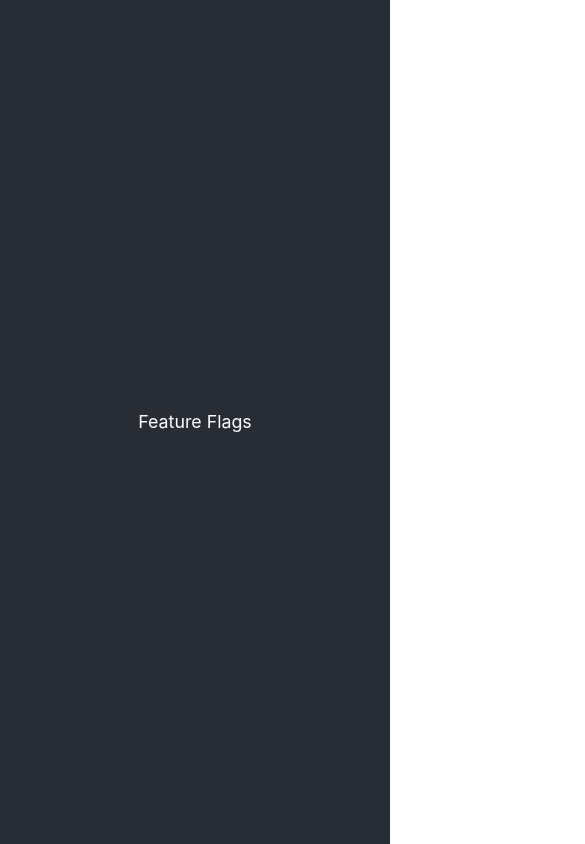
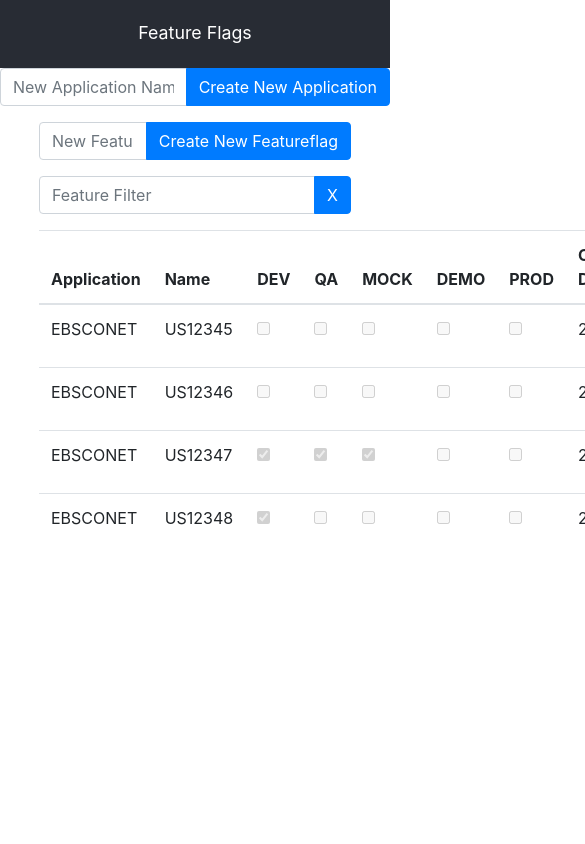
Before and after one commit to Joshproxy/featureflags_react, a React (Create React App) app: page / in a window 390 px wide. Shown: the top 844 px of the page, 585 px wide, since content can reach past the window. Built offline with nearby package versions, Linux system fonts and the light colour scheme.

Commit message:
Added application concept.

```diff
--- a/src/App.css
+++ b/src/App.css
@@ -1,32 +1,27 @@
-.App {
-  text-align: center;
-}
-
-.App-logo {
-  animation: App-logo-spin infinite 20s linear;
-  height: 40vmin;
-}
-
 .App-header {
   background-color: #282c34;
-  min-height: 100vh;
+  min-height: 8vh;
   display: flex;
   flex-direction: column;
   align-items: center;
   justify-content: center;
   font-size: calc(10px + 2vmin);
   color: white;
+  margin-bottom: 0.5em 1em;
 }
 
 .App-link {
   color: #61dafb;
 }
 
-@keyframes App-logo-spin {
-  from {
-    transform: rotate(0deg);
-  }
-  to {
-    transform: rotate(360deg);
-  }
+.featureflagList {
+  width: 80%;
+  margin-left: auto;
+  margin-right: auto;
 }
+
+.smallForm {
+  max-width: 500px;
+  margin-left: auto;
+  margin-right: auto;
+}
--- a/src/App.tsx
+++ b/src/App.tsx
@@ -3,20 +3,91 @@ import './App.css';
 import IFeatureflagServiceAPI from './services/IFeatureflagServiceAPI';
 import FeatureFlagServiceAPI from './services/FeatureflagServiceAPI';
 import FeatureFlagList from './components/FeatureflagList';
+import Application from './models/Application';
+import Button from 'react-bootstrap/Button';
+import InputGroup from 'react-bootstrap/InputGroup';
+import FormControl from 'react-bootstrap/FormControl';
+import { ReplaceProps } from 'react-bootstrap/helpers';
 
-class App extends Component {
+class App extends Component<
+  {},
+  {
+    applications: Application[];
+    selectedApplication: Application | null;
+    newApplicationName: string;
+  }
+> {
   private service: IFeatureflagServiceAPI;
-  constructor() {
-    super({});
+  constructor(props: any) {
+    super(props);
     this.service = new FeatureFlagServiceAPI();
+    this.state = {
+      applications: [],
+      selectedApplication: null,
+      newApplicationName: ''
+    };
+
+    this.service.getApplications().then(apps => {
+      this.setState({
+        ...this.state,
+        applications: apps,
+        selectedApplication: apps[0]
+      });
+    });
   }
+
+  public createNewApplication = () => {
+    this.service
+      .createNewApplication(this.state.newApplicationName)
+      .then(newApplication => {
+        this.setState({
+          ...this.state,
+          applications: [...this.state.applications, newApplication],
+          selectedApplication: newApplication
+        });
+      });
+  };
+
+  public setNewApplicationName = (event: React.FormEvent<any>) => {
+    const target = event.target as HTMLInputElement;
+    this.setState({ ...this.state, newApplicationName: target.value });
+  };
+
+  public setApplication = () => {};
+
   render() {
+    let applicationNames = this.state.applications.length
+      ? this.state.applications
+          .map(a => a.name)
+          .filter((v, i, a) => a.indexOf(v) === i)
+      : [];
     return (
       <div className="App">
-        <header className="App-header">
-          Feature Flags
-        </header>
-        <FeatureFlagList service={this.service}></FeatureFlagList>
+        <header className="App-header">Feature Flags</header>
+        <div className="smallForm">
+          <InputGroup className="mb-3">
+            <FormControl
+              type="text"
+              onChange={this.setNewApplicationName}
+              placeholder="New Application Name"
+            />
+            <InputGroup.Append>
+              <Button
+                variant="primary"
+                active={!!this.state.newApplicationName.length}
+                onClick={this.createNewApplication}
+              >
+                Create New Application
+              </Button>
+            </InputGroup.Append>
+          </InputGroup>
+        </div>
+        {this.state.selectedApplication && (
+          <FeatureFlagList
+            service={this.service}
+            application={this.state.selectedApplication!}
+          />
+        )}
       </div>
     );
   }
--- a/src/components/FeatureflagList.tsx
+++ b/src/components/FeatureflagList.tsx
@@ -2,13 +2,20 @@ import React, { Component } from 'react';
 import IFeatureflagServiceAPI from '../services/IFeatureflagServiceAPI';
 import Featureflag from '../models/Featureflag';
 import FeatureFlagListItem from './FeatureflagListItem';
+import Button from 'react-bootstrap/Button';
+import Application from '../models/Application';
+import InputGroup from 'react-bootstrap/InputGroup';
+import FormControl from 'react-bootstrap/FormControl';
 
 interface FeatureflagListProps {
   service: IFeatureflagServiceAPI;
+  application: Application;
 }
 
 interface FeatureflagListState {
   featureFlags: Featureflag[];
+  newFeatureName: string;
+  featureFilter: string;
 }
 
 export default class FeatureflagList extends Component<
@@ -18,23 +25,128 @@ export default class FeatureflagList extends Component<
   public constructor(props: FeatureflagListProps) {
     super(props);
     this.state = {
-      featureFlags: []
+      featureFlags: [],
+      newFeatureName: '',
+      featureFilter: ''
     };
     props.service.get().then(ffs => {
       this.setState({ ...this.state, featureFlags: ffs });
     });
   }
 
+  public setNewFeatureName = (event: React.FormEvent<any>) => {
+    const target = event.target as HTMLInputElement;
+    this.setState({ ...this.state, newFeatureName: target.value });
+  };
+
+  get tenantNames() {
+    return this.state.featureFlags.length
+      ? this.state.featureFlags[0].tenants.map(t => t.name)
+      : [];
+  }
+
+  public createNewFeatureFlag = () => {
+    const newFeatureflag = new Featureflag(
+      this.state.newFeatureName,
+      this.props.application.id,
+      this.tenantNames
+    );
+    this.props.service.save(newFeatureflag).then(f => {
+      this.state.featureFlags.push(f);
+      this.clearInput('newFeatureNameInput');
+    });
+  };
+
+  public clearInput = (refName: string) => {
+    (this.refs[refName] as HTMLInputElement).value = '';
+  };
+
+  public setFeatureFilter = (event: React.FormEvent<any>) => {
+    const target = event.target as HTMLInputElement;
+    this.setState({ ...this.state, featureFilter: target.value });
+  };
+
+  public clearFilter = () => {
+    this.clearInput('featureFilterInput');
+    this.setState({ ...this.state, featureFilter: '' });
+  };
+
+  public getFilteredFeatureflags = () => {
+    return this.state.featureFlags.filter(
+      f =>
+        !this.state.featureFilter ||
+        f.name.toLowerCase().indexOf(this.state.featureFilter.toLowerCase()) !==
+          -1
+    );
+  };
+
   public render(): JSX.Element {
     return (
-      <div className="container">
-        {this.state.featureFlags.map(f => (
+      <div className="featureflagList">
+        <div className="smallForm">
+          <InputGroup className="mb-3">
+            <FormControl
+              ref="newFeatureNameInput"
+              onChange={this.setNewFeatureName}
+              placeholder="New Feature Name"
+            />
+            <InputGroup.Append>
+              <Button
+                variant="primary"
+                active={!!this.state.newFeatureName.length}
+                onClick={this.createNewFeatureFlag}
+              >
+                Create New Featureflag
+              </Button>
+            </InputGroup.Append>
+          </InputGroup>
+        </div>
+
+        <div className="smallForm">
+          <InputGroup className="mb-3">
+            <FormControl
+              ref="featureFilterInput"
+              onChange={this.setFeatureFilter}
+              placeholder="Feature Filter"
+            />
+            <InputGroup.Append>
+              <Button
+                variant="primary"
+                active={!!this.state.featureFilter.length}
+                onClick={this.clearFilter}
+              >
+                X
+              </Button>
+            </InputGroup.Append>
+          </InputGroup>
+        </div>
+
+        <table className="table ">
+          <thead>
+            <tr>
+              <th scope="col">Application</th>
+              <th scope="col">Name</th>
+              {this.tenantNames.map(t => (
+                <th key={t} scope="col">
+                  {t}
+                </th>
+              ))}
+              <th scope="col">Creation Date</th>
+              <th scope="col">Expiration Date</th>
+              <th scope="col" />
+            </tr>
+          </thead>
+          <tbody>
+            {this.getFilteredFeatureflags().map(f => (
               <FeatureFlagListItem
                 key={f.id}
                 featureflag={f}
                 service={this.props.service}
+                application={this.props.application}
               />
             ))}
+          </tbody>
+        </table>
       </div>
     );
   }
--- a/src/components/FeatureflagListItem.tsx
+++ b/src/components/FeatureflagListItem.tsx
@@ -4,10 +4,12 @@ import Button from 'react-bootstrap/Button';
 import ButtonGroup from 'react-bootstrap/ButtonGroup';
 import IFeatureflagServiceAPI from '../services/IFeatureflagServiceAPI';
 import FeatureFlag from '../models/Featureflag';
+import Application from '../models/Application';
 
 export interface IFeatureFlagListItemProps {
   service: IFeatureflagServiceAPI;
   featureflag: Featureflag;
+  application: Application
 }
 
 export interface IFeatureFlagListItemState {
@@ -33,7 +35,9 @@ export default class FeatureFlagListItem extends React.Component<
   }
 
   public setTenant = (tenant: string, active: boolean) => () => {
-    this.state.featureflag.tenants[tenant] = active;
+    this.state.featureflag.tenants = this.state.featureflag.tenants.map(t =>
+      t.name === tenant ? { ...t, active: active } : t
+    );
     this.setState(this.state);
   };
 
@@ -62,53 +66,68 @@ export default class FeatureFlagListItem extends React.Component<
     this.props.service.delete(this.state.featureflag.id);
   };
 
-  private getTenantArray = (): { name: string; checked: boolean }[] => {
-    return Object.entries(this.state.featureflag.tenants).map(
-      ([key, value]) => {
-        return { name: key, checked: value };
-      }
-    );
-  };
-
   public render() {
     const f = this.state.featureflag;
-    const tenantArray = this.getTenantArray();
     return (
-      <div className="row">
-        <div className="col-sm">{f.application}</div>
-        <div className="col-sm">{f.name}</div>
-        {tenantArray.map(t => (
-          <div className="col-sm">
+      <tr>
+        <td>{this.props.application.name}</td>
+        <td>{f.name}</td>
+        {f.tenants.map(t => (
+          <td key={t.name}>
             <input
               name="isGoing"
               type="checkbox"
-              checked={t.checked}
+              checked={t.active}
               disabled={!this.state.editing}
-              onChange={this.setTenant(t.name, !t.checked)}
+              onChange={this.setTenant(t.name, !t.active)}
             />
-          </div>
+          </td>
         ))}
-        <div className="col-sm">{f.createDate.toLocaleDateString()}</div>
-        <div className="col-sm">
+        <td>{f.createDate.toLocaleDateString()}</td>
+        <td>
           {f.expirationDate ? f.expirationDate.toLocaleDateString() : 'none'}
-        </div>
+        </td>
 
         {this.state.editing ? (
-          <div className="col-sm">
-          <ButtonGroup>
-            <Button variant="success" active={!this.state.saving} onClick={this.save}>Save</Button>
-            <Button variant="secondary" active={!this.state.saving} onClick={this.cancelEdit}>Cancel</Button>
+          <td>
+            <ButtonGroup>
+              <Button
+                variant="success"
+                active={!this.state.saving}
+                onClick={this.save}
+              >
+                Save
+              </Button>
+              <Button
+                variant="secondary"
+                active={!this.state.saving}
+                onClick={this.cancelEdit}
+              >
+                Cancel
+              </Button>
             </ButtonGroup>
-          </div>
+          </td>
         ) : (
-          <div className="col-sm">
-          <ButtonGroup>
-            <Button variant="primary" active={!this.state.saving} onClick={this.edit}>Edit</Button>
-            <Button variant="danger" active={!this.state.saving} onClick={this.delete}>Delete</Button>
+          <td>
+            <ButtonGroup>
+              <Button
+                variant="primary"
+                active={!this.state.saving}
+                onClick={this.edit}
+              >
+                Edit
+              </Button>
+              <Button
+                variant="danger"
+                active={!this.state.saving}
+                onClick={this.delete}
+              >
+                Delete
+              </Button>
             </ButtonGroup>
-          </div>
+          </td>
         )}
-      </div>
+      </tr>
     );
   }
 }
--- /dev/null
+++ b/src/models/Application.ts
@@ -0,0 +1,4 @@
+export default class Application {
+  public id: number = 0;
+  public name: string = '';
+}
--- a/src/models/FeatureFlag.ts
+++ b/src/models/FeatureFlag.ts
@@ -1,16 +1,16 @@
 export default class FeatureFlag {
   public id: number = 0;
   public name: string = '';
-  public application: string = 'unknown';
-  public tenants: { [key: string]: boolean } = {};
+  public applicationId: number = 0;
+  public tenants: Array<{ name: string; active: boolean }> = [];
   public createDate: Date = new Date();
   public expirationDate: Date | null = null;
 
-  constructor(name: string, application: string, tenants: string[]) {
+  constructor(name: string, applicationId: number, tenants: string[]) {
     this.name = name;
-    this.application = application;
-    tenants.forEach(t => {
-      this.tenants[t] = false;
+    this.applicationId = applicationId;
+    this.tenants = tenants.map(t => {
+      return { name: t, active: false };
     });
   }
 }
--- a/src/services/FeatureFlagServiceAPI.ts
+++ b/src/services/FeatureFlagServiceAPI.ts
@@ -1,40 +1,58 @@
 import IFeatureflagServiceAPI from './IFeatureflagServiceAPI';
 import Featureflag from '../models/Featureflag';
+import Application from '../models/Application';
 
 export default class FeatureFlagServiceAPI implements IFeatureflagServiceAPI {
-  private FeatureFlags: Featureflag[];
+  private featureflags: Featureflag[];
+  private applications: Application[];
 
   constructor() {
     const tenants = ['DEV', 'QA', 'MOCK', 'DEMO', 'PROD'];
-    this.FeatureFlags = [
-      new Featureflag('US12345', 'EBSCONET', tenants),
-      new Featureflag('US12346', 'EBSCONET', tenants),
-      new Featureflag('US12347', 'EBSCONET', tenants),
-      new Featureflag('US12348', 'WIT', tenants)
+    this.applications = [{id: 1, name: 'EBSCONET'}, {id: 2, name: 'WIT'}]
+    this.featureflags = [
+      new Featureflag('US12345', 1, tenants),
+      new Featureflag('US12346', 1, tenants),
+      new Featureflag('US12347', 1, tenants),
+      new Featureflag('US12348', 2, tenants)
     ];
     let id = 1;
-    this.FeatureFlags.forEach(f => {
+    this.featureflags.forEach(f => {
       f.id = id++;
     });
+    this.featureflags[2].tenants[0].active = true;
+    this.featureflags[2].tenants[1].active = true;
+    this.featureflags[2].tenants[2].active = true;
+    this.featureflags[3].tenants[0].active = true;
   }
 
-  get(application: string = ''): Promise<Featureflag[]> {
+  get(applicationId: number = 0): Promise<Featureflag[]> {
     return Promise.resolve(
-      this.FeatureFlags.filter(
-        f => !application || f.application == application
+      this.featureflags.filter(
+        f => !applicationId || f.applicationId == applicationId
       )
     );
   }
 
   save(featureflag: Featureflag): Promise<Featureflag> {
     if (featureflag.id == 0) {
-      featureflag.id = this.FeatureFlags.length + 1;
-      this.FeatureFlags.push(featureflag);
+      featureflag.id = this.featureflags.length + 1;
+      this.featureflags.push(featureflag);
     }
     return Promise.resolve(featureflag);
   }
+
   delete(id: number): Promise<void> {
-    this.FeatureFlags = this.FeatureFlags.filter(f => f.id != id);
+    this.featureflags = this.featureflags.filter(f => f.id != id);
     return Promise.resolve();
   }
+
+  getApplications(): Promise<Application[]> {
+    return Promise.resolve(this.applications);
+  }
+
+  createNewApplication(name: string): Promise<Application> {
+    const application = {id: this.applications.length + 1, name: name};
+    this.applications.push(application);
+    return Promise.resolve(application);
+  }
 }
--- a/src/services/IFeatureFlagServiceAPI.ts
+++ b/src/services/IFeatureFlagServiceAPI.ts
@@ -1,7 +1,10 @@
 import Featureflag from '../models/Featureflag';
+import Application from '../models/Application';
 
 export default interface IFeatureflagServiceAPI {
-    get(application?: string): Promise<Featureflag[]>;
+    get(applicationId?: number): Promise<Featureflag[]>;
     save(featureflag: Featureflag): Promise<Featureflag>;
     delete(id: number): Promise<void>;
+    getApplications(): Promise<Application[]>;
+    createNewApplication(name: string): Promise<Application>;
 }
```
Lines whose indentation alone changed are shown as unchanged.
